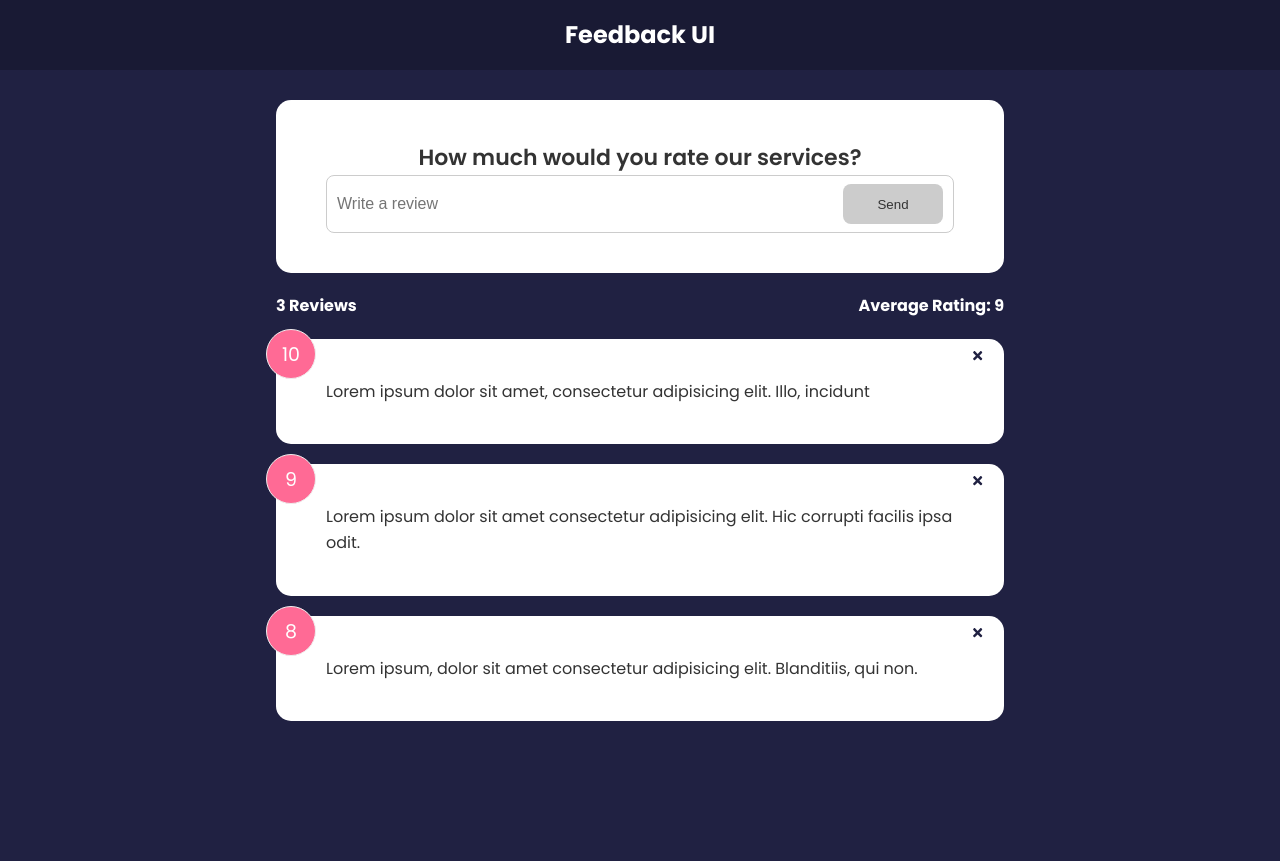
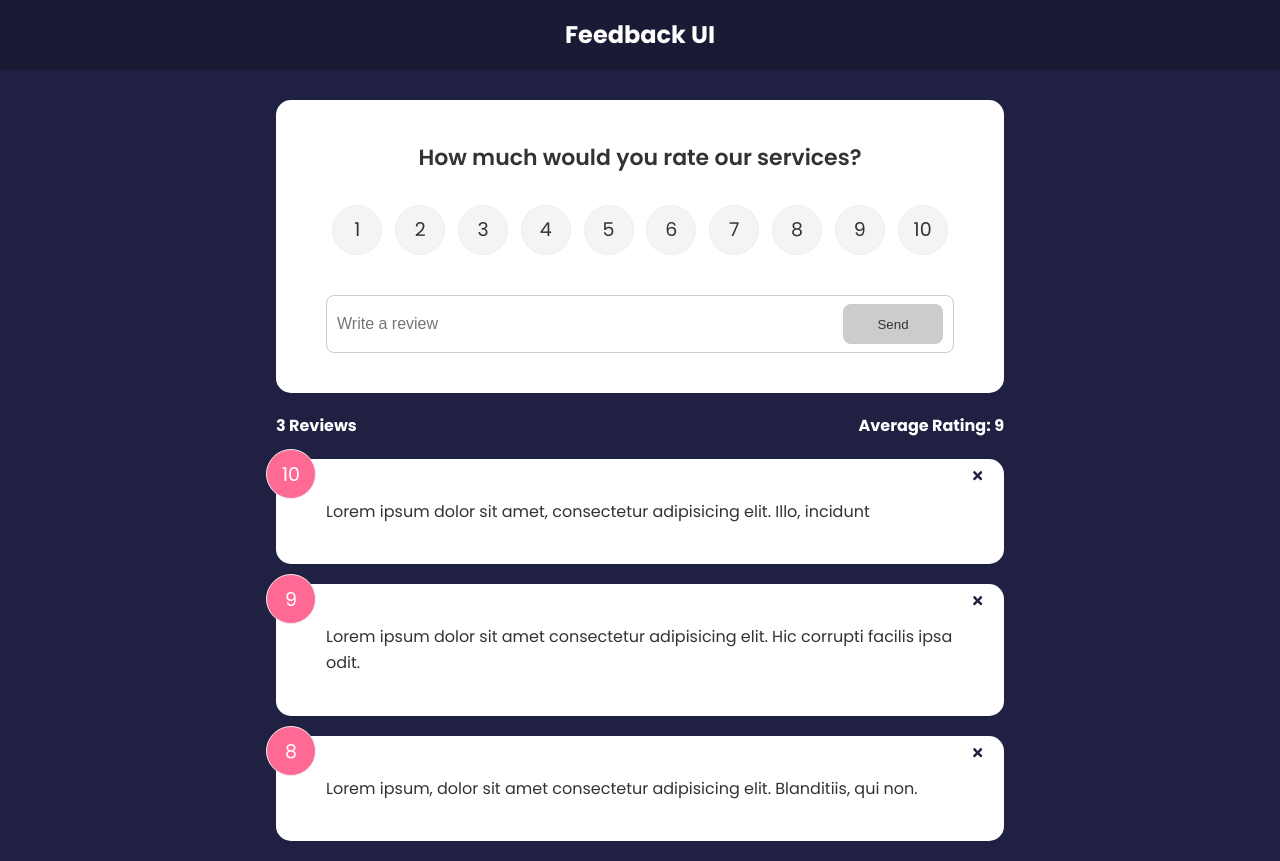
Before and after one commit to visheshtomarr/feedback-app, a React (Create React App) app: page / in a window 1280 px wide. Before the commit the page ends 800 px from the top, so only its background shows below. Built offline with nearby package versions, Linux system fonts and the light colour scheme.

Commit message:
Added RatingSelect component

```diff
--- a/src/Components/FeedbackForm.jsx
+++ b/src/Components/FeedbackForm.jsx
@@ -1,11 +1,13 @@
 import Card from "./shared/Card";
 import Button from "./shared/Button";
+import RatingSelect from "./RatingSelect";
 import { useState } from "react";
 
 function FeedbackForm() {
     // Declaring state and set-state methods.
     const [reviewText, setReviewText] = useState('');
     const [btnDisabled, setBtnDisabled] = useState(true);
+    const [rating, setRating] = useState(10);
     const [validationMessage, setValidationMessage] = useState('');
 
     // Onchange function for handling change in review text.
@@ -29,6 +31,7 @@
         <Card>
             <form>
                 <h2>How much would you rate our services?</h2>
+                <RatingSelect select={(rating) => setRating(rating)} />
                 <div className="input-group">
                     <input
                         type="text"
--- /dev/null
+++ b/src/Components/RatingSelect.jsx
@@ -0,0 +1,117 @@
+import { useState } from "react"
+
+function RatingSelect({ select }) {
+    const [selected, setSelected] = useState();
+
+    const handleChange = (e) => {
+        setSelected(+e.currentTarget.value);
+        select(+e.currentTarget.value);
+    }
+
+    return (
+      <ul className="rating">
+        <li>
+          <input
+            type="radio"
+            id="num1"
+            value="1"
+            onChange={handleChange}
+            checked={selected === 1}
+          />
+          <label htmlFor="num1">1</label>
+        </li>
+        <li>
+          <input
+            type="radio"
+            id="num2"
+            value="2"
+            onChange={handleChange}
+            checked={selected === 2}
+          />
+          <label htmlFor="num2">2</label>
+        </li>
+        <li>
+          <input
+            type="radio"
+            id="num3"
+            value="3"
+            onChange={handleChange}
+            checked={selected === 3}
+          />
+          <label htmlFor="num3">3</label>
+        </li>
+        <li>
+          <input
+            type="radio"
+            id="num4"
+            value="4"
+            onChange={handleChange}
+            checked={selected === 4}
+          />
+          <label htmlFor="num4">4</label>
+        </li>
+        <li>
+          <input
+            type="radio"
+            id="num5"
+            value="5"
+            onChange={handleChange}
+            checked={selected === 5}
+          />
+          <label htmlFor="num5">5</label>
+        </li>
+        <li>
+          <input
+            type="radio"
+            id="num6"
+            value="6"
+            onChange={handleChange}
+            checked={selected === 6}
+          />
+          <label htmlFor="num6">6</label>
+        </li>
+        <li>
+          <input
+            type="radio"
+            id="num7"
+            value="7"
+            onChange={handleChange}
+            checked={selected === 7}
+          />
+          <label htmlFor="num7">7</label>
+        </li>
+        <li>
+          <input
+            type="radio"
+            id="num8"
+            value="8"
+            onChange={handleChange}
+            checked={selected === 8}
+          />
+          <label htmlFor="num8">8</label>
+        </li>
+        <li>
+          <input
+            type="radio"
+            id="num9"
+            value="9"
+            onChange={handleChange}
+            checked={selected === 9}
+          />
+          <label htmlFor="num9">9</label>
+        </li>
+        <li>
+          <input
+            type="radio"
+            id="num10"
+            value="10"
+            onChange={handleChange}
+            checked={selected === 10}
+          />
+          <label htmlFor="num10">10</label>
+        </li>
+      </ul>
+    );
+}
+
+export default RatingSelect
```
